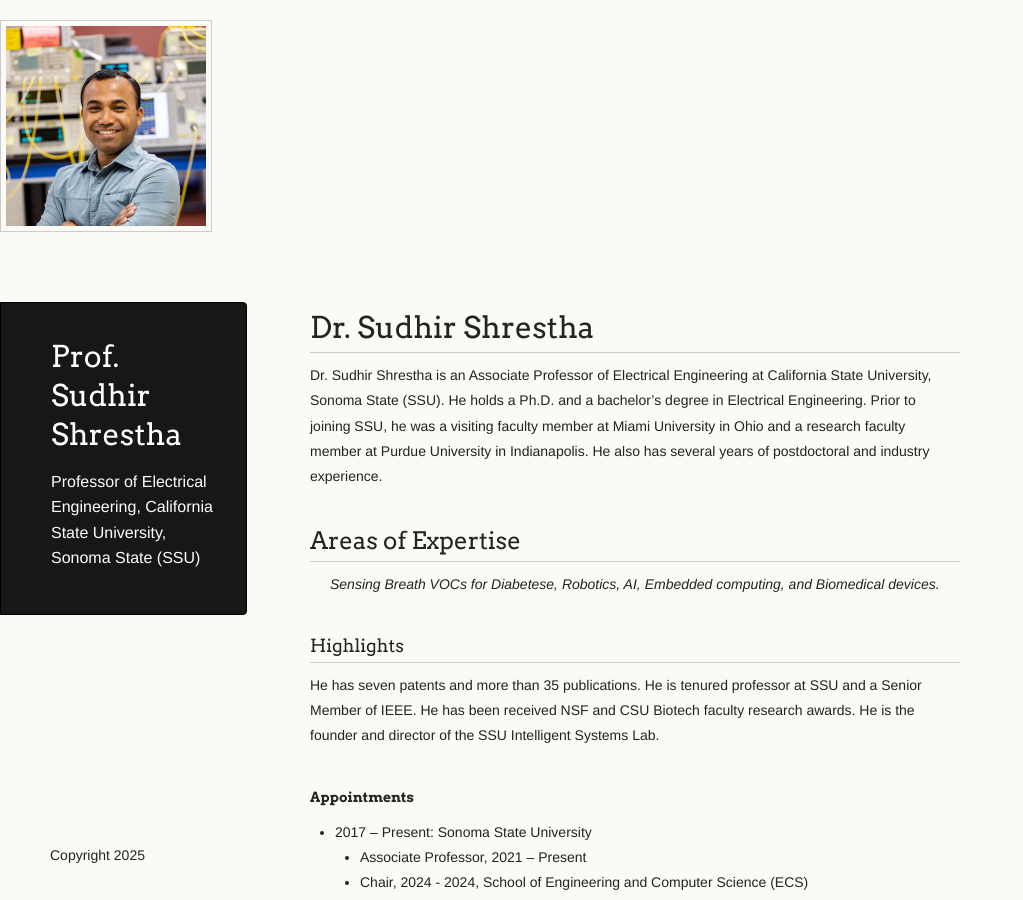
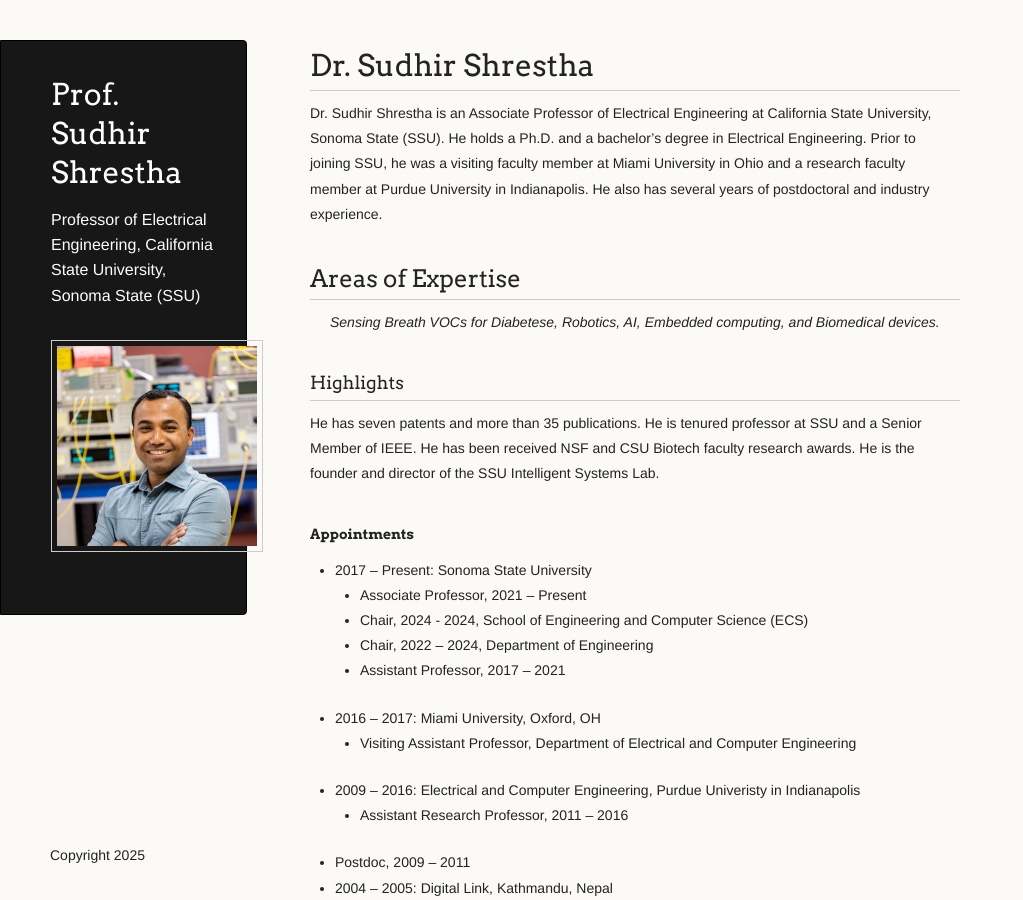
Before and after one commit to profshrestha/profshrestha.github.io, a Jekyll site: the page built from index.md, in a window 1280 px wide and 900 px high. Shown: the whole window, without its empty margins (0-1023 px from the left). Built offline with Jekyll 4.4.1, drawn with Linux system fonts in a browser that asks for light colours.

Commit message:
Update default.html

```diff
--- a/_layouts/default.html
+++ b/_layouts/default.html
@@ -13,7 +13,6 @@
     <script src="//html5shiv.googlecode.com/svn/trunk/html5.js"></script>
     <![endif]
     -->
-    <img src="images/s_shresthabrennanspark_298.jpg" alt="Dr. Shrestha" style="width:200px;">
     {% include head-custom.html %}
   </head>
   <body>
@@ -40,6 +39,7 @@
           </ul>
         {% endif %}
         -->
+            <img src="images/s_shresthabrennanspark_298.jpg" alt="Dr. Shrestha" style="width:200px;">
 
       </header>
 
```
